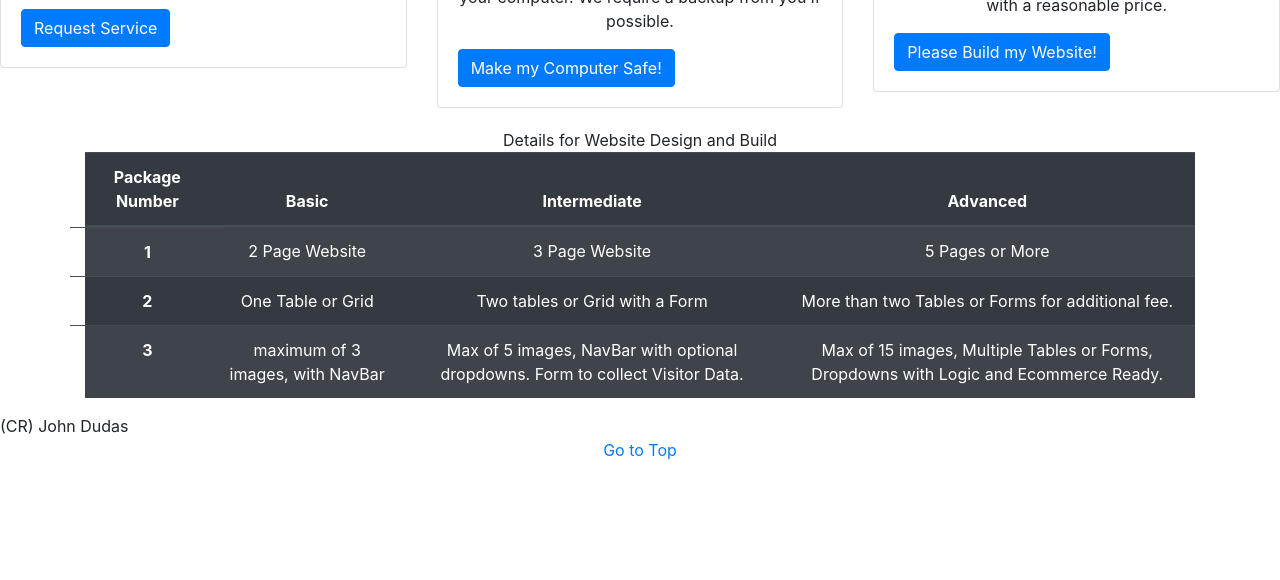
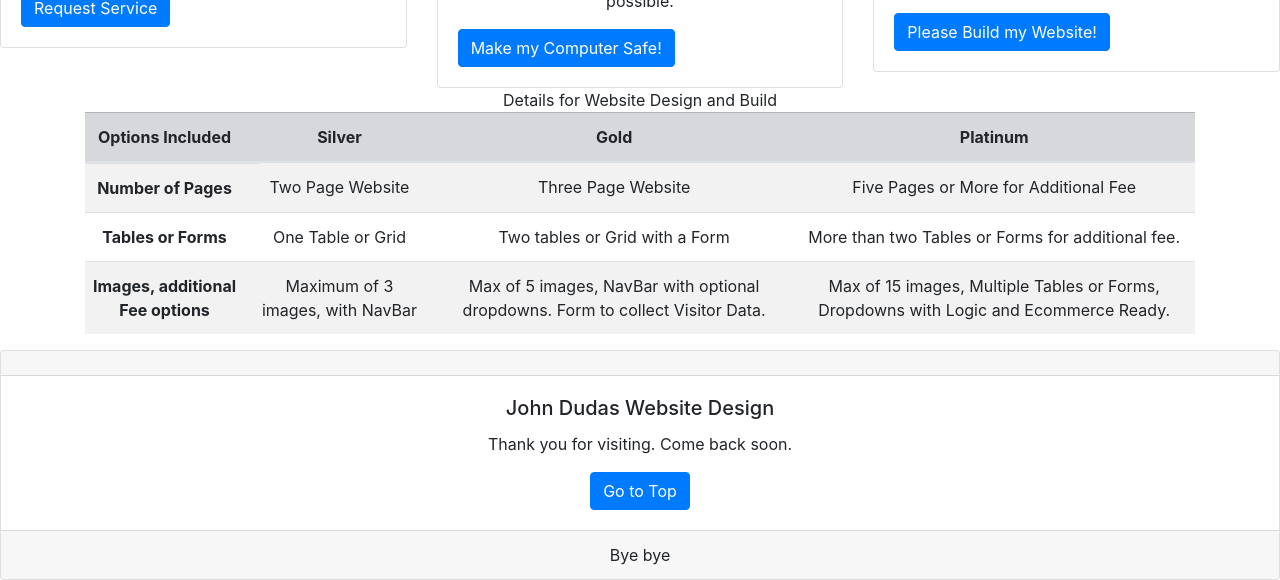
Before and after one commit to TheDudas/Homework, a website: page Index.html in a window 1280 px wide. Shown: the part 1027-1607 px from the top of the page. Before the commit the page ends 1505 px from the top, so only its background shows below. Drawn offline with nearby package versions, Linux system fonts and the light colour scheme.

Commit message:
Week3_Hwork

```diff
--- a/Index.html
+++ b/Index.html
@@ -77,10 +77,10 @@
     </h4>
 </div>
 
-<p>But Seriously,  Here is what we can do for you and we do this well.</p>
+<p>But Seriously - This is what we can do for you and we do this well.</p>
 <!-- because I like the Card display portions better than the text or plain containers.  -->
 
-<div class="row">
+<div class="row"> <!-- three cards listing business services with an image similar to the topic.  Button to go immediately to page to sign up.-->
   <div class="col-sm-4 mb-3 mb-sm-0">
     <div class="card w=40">
       <div class="card-body">
@@ -114,55 +114,58 @@
   </div>
 </div>
 
-
-    <!-- <h2>Services Offered for Website design and Build.</h2>  -->
-    <div class="container text-center">Details for Website Design and Build  <!-- striped dark table from Bootstrap. centered the Package Numbers -->
-    <table class="table table-striped table-dark">
-        <thead>
+    <!-- container around the Table for listing services-->
+    <div class="container text-center">Details for Website Design and Build  <!-- striped dark table from Bootstrap. centered the Package Numbers, Horizontally responsive. -->
+      <div class="table-responsive" {-sm | -md |-lg;}>
+        <table class="table table-striped">
+          <thead class="table-secondary">
             <tr>
-            <th scope="col">Package Number</th>
-            <th scope="col">Basic</th>
-            <th scope="col">Intermediate</th>
-            <th scope="col">Advanced</th>
+              <th scope="col">Options Included</th>
+              <th scope="col">Silver</th>
+              <th scope="col">Gold</th>
+              <th scope="col">Platinum</th>
             </tr>
           </thead>
-        <tbody>
+          <tbody class="table-group-divider">
             <tr>
-            <th class="row justify-content-md-center" scope="row">1</th>  <!-- used Content-md-center to center the numbers under Package Number.-->
-            <td>2 Page Website</td>
-            <td>3 Page Website</td>
-            <td>5 Pages or More</td>
+                <th class="row justify-content-md-center" scope="row">Number of Pages</th>  <!-- used Content-md-center to center the numbers under Package Number.-->
+                  <td>Two Page Website</td>  <!-- table data has content of what is included in a website package.-->
+                  <td>Three Page Website</td>
+                  <td>Five Pages or More for Additional Fee</td>
             </tr>
             <tr>
-            <th class="row justify-content-md-center" scope="row">2</th>
+              <th class="row justify-content-md-center" scope="row">Tables or Forms</th>
               <td>One Table or Grid</td>
               <td>Two tables or Grid with a Form</td>
               <td>More than two Tables or Forms for additional fee.</td>
             </tr>
             <tr>
-            <th class="row justify-content-md-center" scope="row">3</th>
-            <td>maximum of 3 images, with NavBar</td>
+              <th class="row justify-content-md-center" scope="row">Images, additional Fee options</th>
+              <td>Maximum of 3 images, with NavBar</td>
               <td>Max of 5 images, NavBar with optional dropdowns. Form to collect Visitor Data.</td>
               <td>Max of 15 images, Multiple Tables or Forms, Dropdowns with Logic and Ecommerce Ready.</td>
             </tr>
           </tbody>
         </table>
       </div>
+    </div>
 
-<grid>
-
-</grid>
-
-
-<footer sticky-bottom>
-  (CR) John Dudas
-</footer>
+<div class="card text-center" Sticky-bottom>  <!-- card form that is acting as a Footer-->
+  <div class="card-header">
+  </div>
+  <div class="card-body">
+    <h5 class="card-title">John Dudas Website Design</h5>
+    <p class="card-text">Thank you for visiting. Come back soon. </p>
+    <a href="Index.html" class="btn btn-primary">Go to Top</a>
+  </div>
+  <div class="card-footer text-body-secondary">
+    Bye bye
+  </div>
+</div>
 
 <!-- link to Bootstrap JS  and jQuery for Bootstrap functionality -->
 <script src="node_modules/jquery/dist/jquery.js"> </script>
 <script src="node_modules/bootstrap/dist/js/bootstrap.bundle.js"></script>
-<p>
-  <a href="Index.html">Go to Top</a>
-</p>
+
 </body>
 </html>
--- a/style.css
+++ b/style.css
@@ -1,27 +1,30 @@
 
-
-div.container {
-    text-emphasis-style: bold;
-    border-width: 2px;
-    border-radius: 10px;
-    padding-top: 20px;
-}
-
+/* text centered in H2 and tried for more shadow. */
 h2 {
     text-align: center;
     text-shadow: 10px;
 }
+/* more space at the top of the form */
 form {
     padding-top: 20px;
 }
+
+/*  center the H3 text*/
 h3 {
     text-align: center;
-    text-decoration-color: blue;
 }
+/* indent the unordered list a little more */
 ul  {
     text-indent: 10px;
 }
 
+/* Align the text in a paragraph to be centered. */
 p {
     text-align: center;
 }
+
+/* To make table responsive in the three sizes */
+.table-responsive {
+    -sm | -md |-lg;
+    text-align: center;
+}
```
Also changed, not shown: Contact_Form.html (+31 -8 lines). Lines whose indentation alone changed are shown as unchanged.
